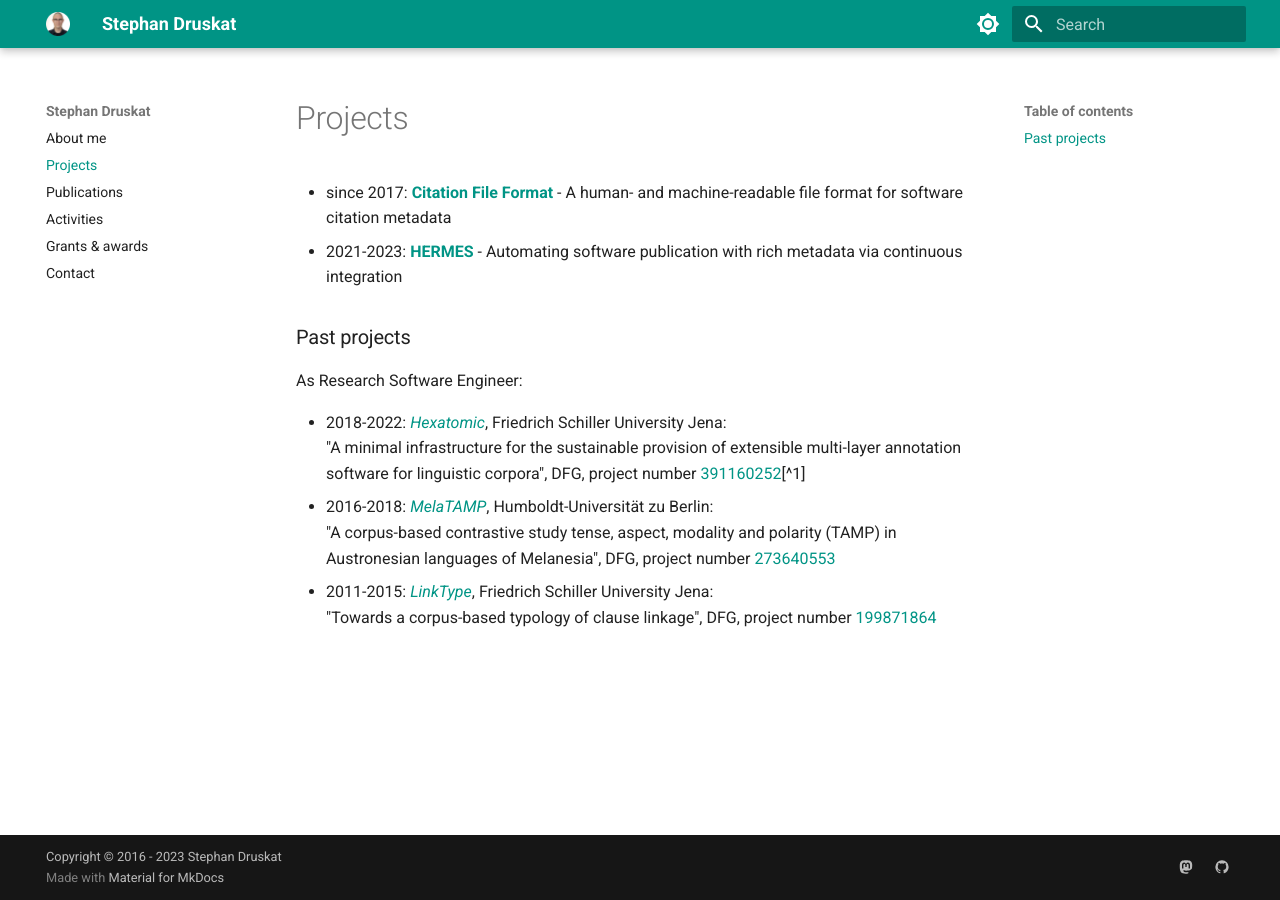
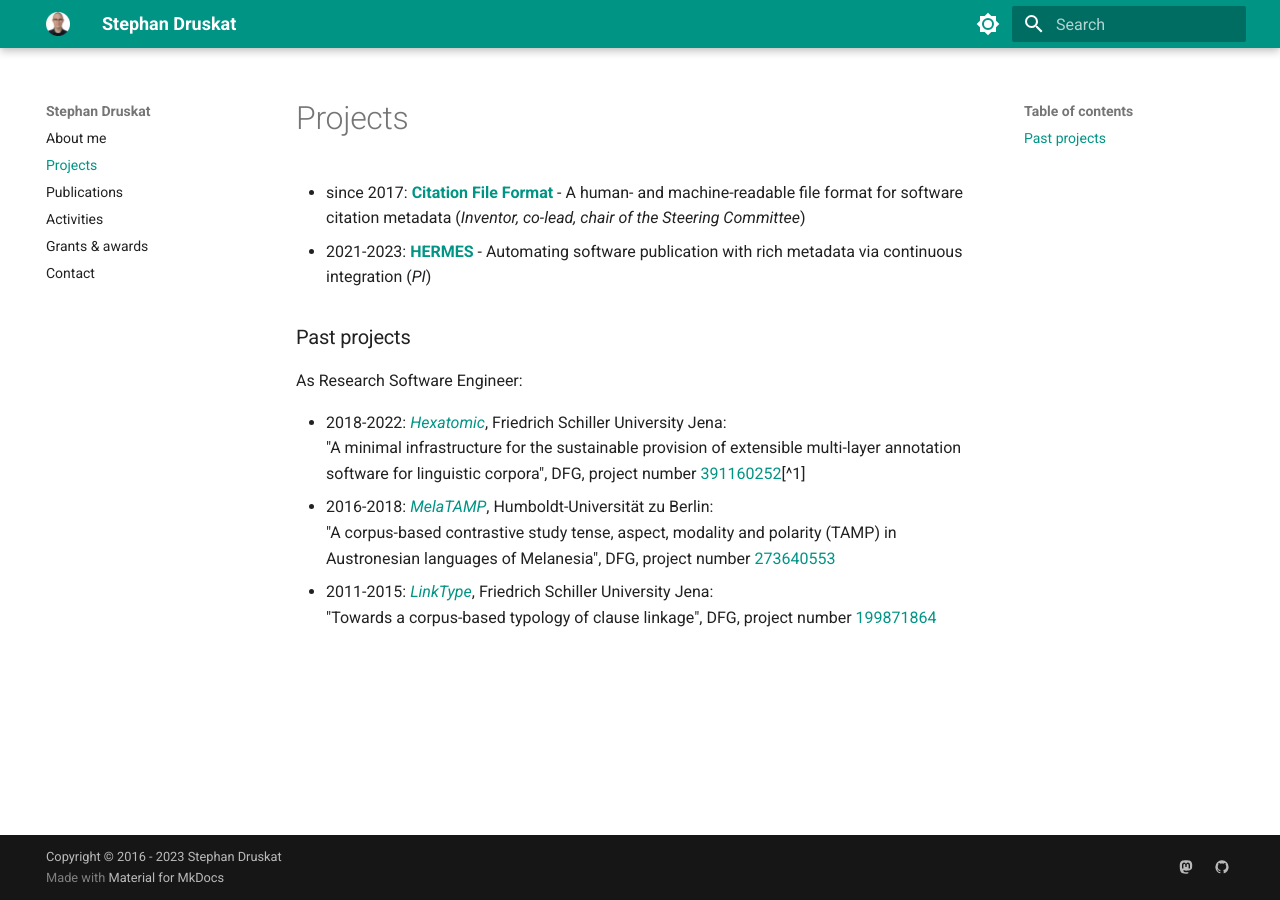
Before and after one commit to sdruskat/sdruskat.github.io, an MkDocs documentation site: the page built from docs/projects.md, in a window 1280 px wide. Built offline with MkDocs 1.6.1 and Material for MkDocs 9.7.7, drawn with Linux system fonts in a browser that asks for light colours.

```diff
--- a/docs/projects.md
+++ b/docs/projects.md
@@ -1,7 +1,7 @@
 - since 2017: [**Citation File Format**](https://citation-file-format.github.io/) -
-A human- and machine-readable file format for software citation metadata
+A human- and machine-readable file format for software citation metadata (*Inventor, co-lead, chair of the Steering Committee*)
 - 2021-2023: [**HERMES**](https://software-metadata.pub/) -
-Automating software publication with rich metadata via continuous integration
+Automating software publication with rich metadata via continuous integration (*PI*)
 
 ### Past projects
 
```
Also changed, not shown: docs/activities.md (+2 -0 lines).
